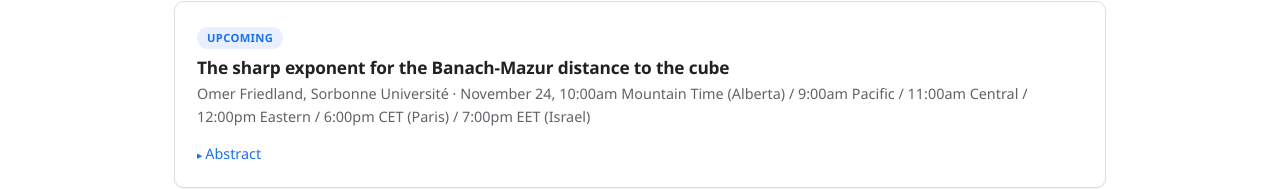
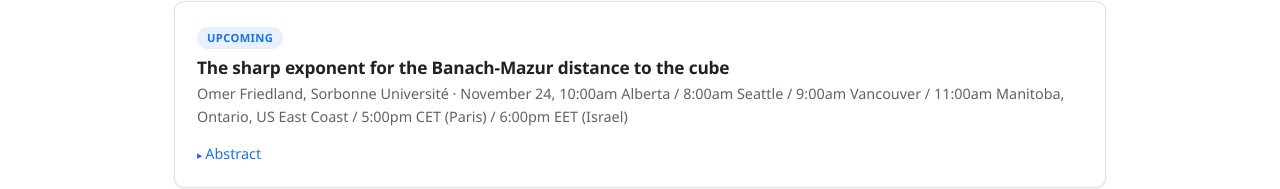
Before and after one commit to danmiku/pims-crg-website, a plain HTML site: page colloquium.html in a window 1280 px wide. Shown: the part 412-601 px from the top of the page. Drawn offline with Linux system fonts and the light colour scheme.

Commit message:
Correct Omer Friedland's talk times for 2026 BC/Alberta/Manitoba clock changes
Co-Authored-By: Claude Opus 5.5 <noreply@anthropic.com>

```diff
--- a/colloquium.html
+++ b/colloquium.html
@@ -44,7 +44,7 @@
       <div class="seminar-item">
         <span class="event-status">Upcoming</span>
         <h3 class="event-title">The sharp exponent for the Banach-Mazur distance to the cube</h3>
-        <p class="event-meta">Omer Friedland, Sorbonne Universit&eacute; &middot; November 24, 10:00am Mountain Time (Alberta) / 9:00am Pacific / 11:00am Central / 12:00pm Eastern / 6:00pm CET (Paris) / 7:00pm EET (Israel)</p>
+        <p class="event-meta">Omer Friedland, Sorbonne Universit&eacute; &middot; November 24, 10:00am Alberta / 8:00am Seattle / 9:00am Vancouver / 11:00am Manitoba, Ontario, US East Coast / 5:00pm CET (Paris) / 6:00pm EET (Israel)</p>
         <details class="abstract-toggle">
           <summary>Abstract</summary>
           <p class="muted">
```
